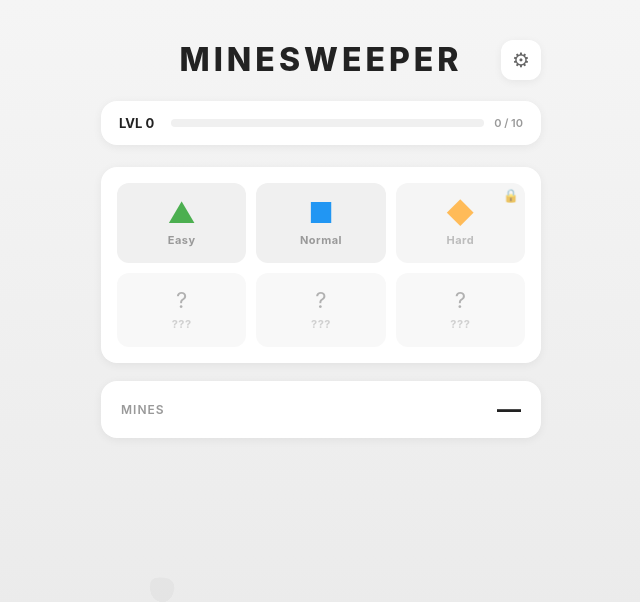
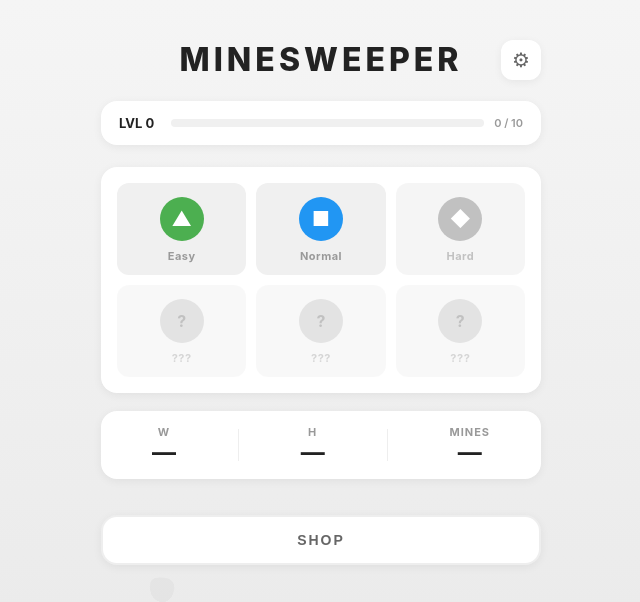
Before and after one commit to quazarjestergravastar/RogueSweeper, a Flask app: page / in a window 1280 px wide. Shown: the top 602 px of the page, without its empty margins (319-959 px from the left). Run offline with Flask 3, Linux system fonts and the light colour scheme.

Commit message:
Update difficulty selection and menu display
Refactor difficulty selection logic, update UI elements for difficulty icons and counters, and introduce a shop button.

Replit-Commit-Author: Agent
Replit-Commit-Session-Id: 969b2fad-09db-44d1-9349-3a8c2ff5140c
Replit-Commit-Checkpoint-Type: full_checkpoint
Replit-Commit-Event-Id: 7f3a2904-1087-46d0-b6da-bb3f47b63fe3
Replit-Commit-Screenshot-Url: https://storage.googleapis.com/screenshot-production-us-central1/f3759e0a-9e95-4fd3-b7b5-e47c0c69be22/969b2fad-09db-44d1-9349-3a8c2ff5140c/KHmYpI0
Replit-Helium-Checkpoint-Created: true

```diff
--- a/static/game.js
+++ b/static/game.js
@@ -171,8 +171,30 @@ class Minesweeper {
         document.getElementById('diff-modal').classList.add('show');
     }
 
-    hideDiffModal() {
-        document.getElementById('diff-modal').classList.remove('show');
+    selectDifficulty(key) {
+        const diff = DIFFICULTIES[key];
+        this.currentDifficulty = key;
+
+        /* highlight selected box */
+        document.querySelectorAll('.diff-box').forEach(b => b.classList.remove('selected'));
+        document.getElementById(`diff-${key}`).classList.add('selected');
+
+        /* update counters with pop animation */
+        const setCounter = (id, val) => {
+            const el = document.getElementById(id);
+            el.textContent = val;
+            el.classList.remove('pop');
+            void el.offsetWidth;
+            el.classList.add('pop');
+            setTimeout(() => el.classList.remove('pop'), 220);
+        };
+        setCounter('cols-value',  diff.cols);
+        setCounter('rows-value',  diff.rows);
+        setCounter('mines-value', diff.mines);
+
+        /* show NEW GAME button */
+        document.getElementById('play-btn').dataset.diff = key;
+        document.getElementById('play-btn').classList.remove('hidden');
     }
 
     onDifficultyClick(key) {
@@ -183,35 +205,24 @@ class Minesweeper {
             return;
         }
 
-        const diff = DIFFICULTIES[key];
-
         if (key === 'hard' && !this.hardUnlocked) {
+            const diff = DIFFICULTIES.hard;
             const canAfford = this.points >= diff.unlockCost;
             this.showDiffModal(
-                '🔒 Unlock Hard?',
+                'Unlock Hard?',
                 `Hard difficulty costs <strong>${diff.unlockCost} points</strong>.<br>You have <strong>${this.points} points</strong>.`,
                 [
                     canAfford
                         ? { label:'Unlock', cls:'confirm-btn', action:() => this.unlockHard() }
-                        : { label:'Not Enough Points', cls:'menu-link-btn', action:() => {} },
+                        : { label:'Not enough points', cls:'menu-link-btn', action:() => {} },
                     { label:'Cancel', cls:'menu-link-btn', action:() => {} }
                 ]
             );
             return;
         }
 
-        this.showDiffModal(
-            diff.name,
-            `${diff.rows}×${diff.cols} board · <strong>${diff.mines} mines</strong>`,
-            [
-                { label:'Play', cls:'restart-btn', action:() => this.startDifficulty(key) },
-                { label:'Cancel', cls:'menu-link-btn', action:() => {} }
-            ]
-        );
-
-        document.getElementById('mines-value').textContent = diff.mines;
-        document.getElementById('play-btn').dataset.diff = key;
-        document.getElementById('play-btn').classList.remove('hidden');
+        /* Easy, Normal, or unlocked Hard — select immediately, no info popup */
+        this.selectDifficulty(key);
     }
 
     unlockHard() {
@@ -222,14 +233,8 @@ class Minesweeper {
         localStorage.setItem('ms_hard_unlocked', 'true');
         this.renderLevelBar();
         this.renderDifficultyGrid();
-        this.showDiffModal(
-            'Hard Unlocked! 🎉',
-            `${diff.rows}×${diff.cols} board · <strong>${diff.mines} mines</strong>`,
-            [
-                { label:'Play Now', cls:'confirm-btn', action:() => this.startDifficulty('hard') },
-                { label:'Later',    cls:'menu-link-btn', action:() => {} }
-            ]
-        );
+        /* select hard immediately after unlock */
+        this.selectDifficulty('hard');
     }
 
     startDifficulty(key) {
@@ -238,7 +243,6 @@ class Minesweeper {
         this.rows  = diff.rows;
         this.cols  = diff.cols;
         this.mines = diff.mines;
-        document.getElementById('mines-value').textContent = diff.mines;
         this.clearSavedGame();
         this.transitionToGame(() => {
             this.createFreshBoard();
@@ -355,6 +359,12 @@ class Minesweeper {
                 this.renderLevelBar();
             }
         });
+
+        document.getElementById('shop-btn').addEventListener('click', () => {
+            this.showDiffModal('Shop', 'Shop coming soon.', [
+                { label:'OK', cls:'restart-btn', action:() => {} }
+            ]);
+        });
     }
 
     /* ── ZOOM ── */
@@ -380,6 +390,7 @@ class Minesweeper {
         document.getElementById('menu-screen').classList.remove('hidden');
         this.checkSavedGame();
         this.renderLevelBar();
+        if (this.currentDifficulty) this.selectDifficulty(this.currentDifficulty);
     }
 
     /* ── SCROLLING ── */
--- a/static/style.css
+++ b/static/style.css
@@ -147,36 +147,60 @@ body {
 }
 .diff-box {
     display:flex; flex-direction:column; align-items:center; justify-content:center;
-    padding:16px 8px; border-radius:12px; background:var(--bg-board);
-    cursor:pointer; position:relative; gap:6px;
-    transition:transform 0.14s cubic-bezier(0.34,1.56,0.64,1), box-shadow 0.14s ease;
+    padding:14px 8px 12px; border-radius:12px; background:var(--bg-board);
+    cursor:pointer; position:relative; gap:8px;
+    transition:transform 0.14s cubic-bezier(0.34,1.56,0.64,1), box-shadow 0.14s ease, background 0.14s ease;
     -webkit-user-select:none; user-select:none;
 }
 .diff-box:active { transform:scale(0.9); }
-.diff-box:hover { transform:scale(1.04); box-shadow:0 4px 14px var(--shadow-hover); }
-.diff-icon { font-size:28px; line-height:1; }
-.easy-color  { color:#4CAF50; }
-.normal-color{ color:#2196F3; }
-.hard-color  { color:#FF9800; }
-.soon-color  { color:#555; font-size:22px; }
+.diff-box:not(.diff-soon):hover { transform:scale(1.04); box-shadow:0 4px 14px var(--shadow-hover); }
+
+/* Rounded icon circle */
+.diff-icon-wrap {
+    width:44px; height:44px; border-radius:50%;
+    display:flex; align-items:center; justify-content:center;
+    font-size:20px; line-height:1; font-weight:700; color:#fff;
+    transition:background 0.2s ease, color 0.2s ease;
+}
+.easy-wrap   { background:#4CAF50; }
+.normal-wrap { background:#2196F3; }
+.hard-wrap   { background:#999; }
+.soon-wrap   { background:#bbb; color:#666; font-size:16px; }
+
+body.dark-mode .soon-wrap { background:#555; color:#999; }
+
 .diff-name { font-size:11px; font-weight:700; color:var(--text-muted); letter-spacing:0.5px; }
-.diff-locked { opacity:0.65; }
-.diff-soon   { opacity:0.45; cursor:not-allowed; }
-.diff-lock-badge {
-    position:absolute; top:6px; right:6px; font-size:13px; line-height:1;
+.diff-locked { opacity:0.6; }
+.diff-soon   { opacity:0.4; cursor:not-allowed; }
+
+/* selected state */
+.diff-box.selected { background:var(--btn-primary); }
+.diff-box.selected .diff-name { color:var(--btn-primary-text); opacity:0.7; }
+
+/* hard unlocked — restore orange icon */
+.diff-box.hard-unlocked { opacity:1; }
+.diff-box.hard-unlocked .hard-wrap { background:#FF9800; }
+
+/* COUNTERS ROW */
+.counters-row {
+    background:var(--bg-card); padding:14px 20px; border-radius:16px;
+    box-shadow:0 2px 10px var(--shadow);
+    display:flex; align-items:center; justify-content:space-around;
 }
-.diff-box.hard-unlocked { opacity:1; }
-.diff-box.hard-unlocked .diff-lock-badge { display:none; }
-.diff-box.hard-unlocked .hard-color { color:#FF9800; }
+.counter-item { display:flex; flex-direction:column; align-items:center; gap:2px; }
+.counter-label { font-size:11px; font-weight:700; color:var(--text-muted); letter-spacing:1px; }
+.counter-value { font-size:24px; font-weight:700; color:var(--text-primary); line-height:1; }
+.counter-value.pop { animation:bounceScale 0.22s ease; }
+.counter-divider { width:1px; height:32px; background:var(--border-color); }
 
-/* MINES DISPLAY */
-.mines-display {
-    background:var(--bg-card); padding:14px 20px; border-radius:16px;
-    box-shadow:0 2px 10px var(--shadow); display:flex; justify-content:space-between; align-items:center;
+/* SHOP BUTTON */
+.shop-btn {
+    width:100%; padding:15px; border:2px solid var(--border-color);
+    background:var(--bg-card); color:var(--text-secondary);
+    border-radius:16px; font-size:14px; font-weight:700; letter-spacing:2px;
+    box-shadow:0 2px 10px var(--shadow);
 }
-.mines-label { font-size:12px; font-weight:600; color:var(--text-muted); letter-spacing:1px; }
-.mines-value { font-size:24px; font-weight:700; color:var(--text-primary); }
-.mines-value.pop { animation:bounceScale 0.22s ease; }
+.shop-btn:hover { background:var(--btn-primary); color:var(--btn-primary-text); border-color:var(--btn-primary); transform:translateY(-2px) scale(1.01) !important; }
 
 /* PLAY ROW */
 .play-row { display:flex; gap:12px; }
--- a/templates/index.html
+++ b/templates/index.html
@@ -31,41 +31,54 @@
             <div class="menu-options">
                 <div class="difficulty-grid juicy-card">
                     <div class="diff-box" id="diff-easy">
-                        <div class="diff-icon easy-color">&#9650;</div>
+                        <div class="diff-icon-wrap easy-wrap">&#9650;</div>
                         <span class="diff-name">Easy</span>
                     </div>
                     <div class="diff-box" id="diff-normal">
-                        <div class="diff-icon normal-color">&#9632;</div>
+                        <div class="diff-icon-wrap normal-wrap">&#9632;</div>
                         <span class="diff-name">Normal</span>
                     </div>
                     <div class="diff-box diff-locked" id="diff-hard">
-                        <div class="diff-icon hard-color">&#9670;</div>
-                        <div class="diff-lock-badge" id="hard-lock-badge">&#128274;</div>
+                        <div class="diff-icon-wrap hard-wrap">&#9670;</div>
                         <span class="diff-name">Hard</span>
                     </div>
                     <div class="diff-box diff-soon" id="diff-cs1">
-                        <div class="diff-icon soon-color">&#63;</div>
+                        <div class="diff-icon-wrap soon-wrap">?</div>
                         <span class="diff-name">???</span>
                     </div>
                     <div class="diff-box diff-soon" id="diff-cs2">
-                        <div class="diff-icon soon-color">&#63;</div>
+                        <div class="diff-icon-wrap soon-wrap">?</div>
                         <span class="diff-name">???</span>
                     </div>
                     <div class="diff-box diff-soon" id="diff-cs3">
-                        <div class="diff-icon soon-color">&#63;</div>
+                        <div class="diff-icon-wrap soon-wrap">?</div>
                         <span class="diff-name">???</span>
                     </div>
                 </div>
 
-                <div class="mines-display juicy-card">
-                    <span class="mines-label">MINES</span>
-                    <span class="mines-value" id="mines-value">—</span>
+                <div class="counters-row juicy-card">
+                    <div class="counter-item">
+                        <span class="counter-label">W</span>
+                        <span class="counter-value" id="cols-value">—</span>
+                    </div>
+                    <div class="counter-divider"></div>
+                    <div class="counter-item">
+                        <span class="counter-label">H</span>
+                        <span class="counter-value" id="rows-value">—</span>
+                    </div>
+                    <div class="counter-divider"></div>
+                    <div class="counter-item">
+                        <span class="counter-label">MINES</span>
+                        <span class="counter-value" id="mines-value">—</span>
+                    </div>
                 </div>
 
                 <div class="play-row">
                     <button class="play-btn juicy-btn hidden" id="play-btn">NEW GAME</button>
                     <button class="continue-btn juicy-btn hidden" id="continue-btn">CONTINUE</button>
                 </div>
+
+                <button class="shop-btn juicy-btn" id="shop-btn">SHOP</button>
             </div>
         </div>
 
@@ -117,7 +130,7 @@
     </div>
     <button class="modal-restore-btn juicy-btn hidden" id="modal-restore-btn">&#9873;</button>
 
-    <!-- Difficulty Prompt Modal -->
+    <!-- Difficulty / Unlock / Shop Modal -->
     <div class="modal-overlay" id="diff-modal">
         <div class="modal-content juicy-card">
             <h2 id="diff-modal-title"></h2>
```
